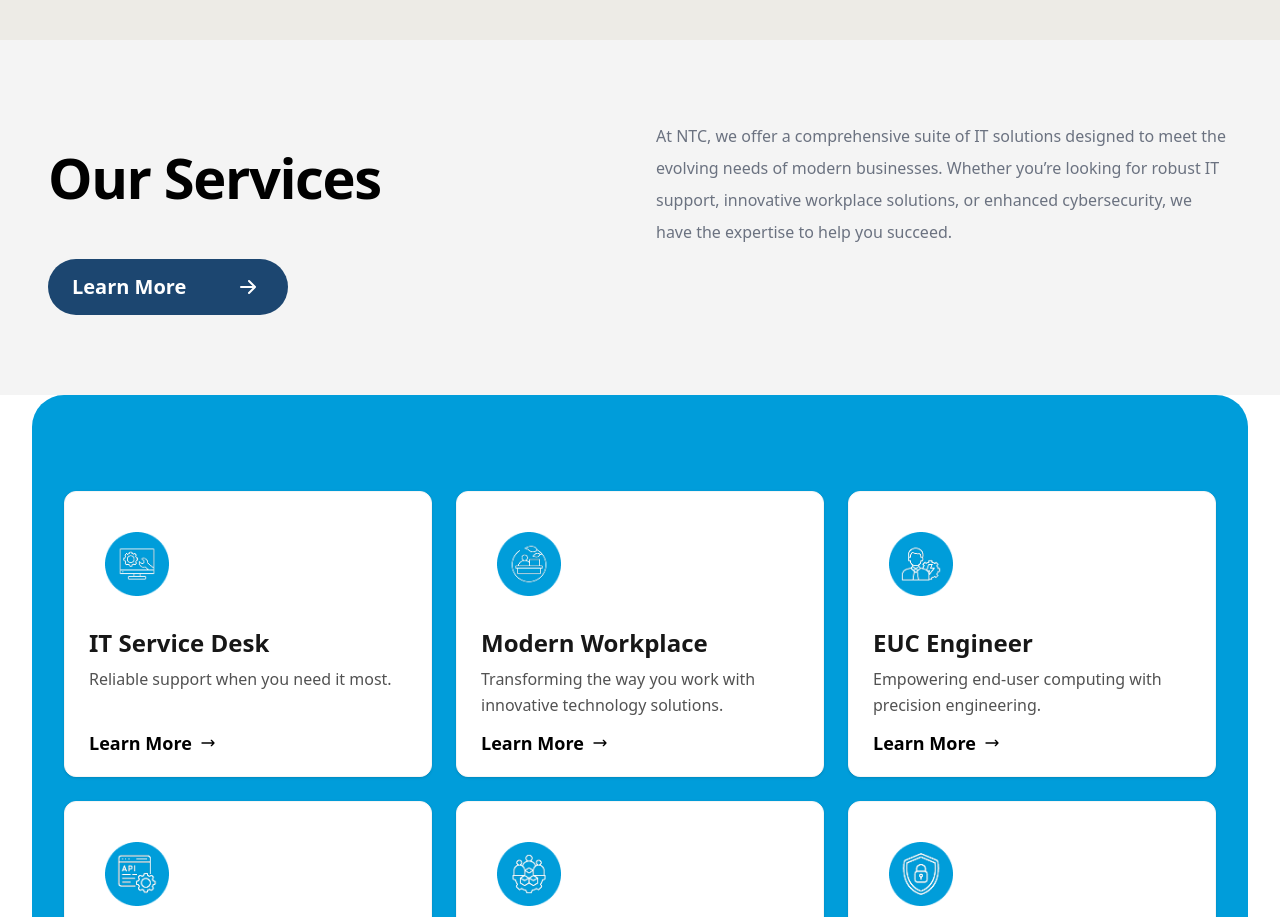
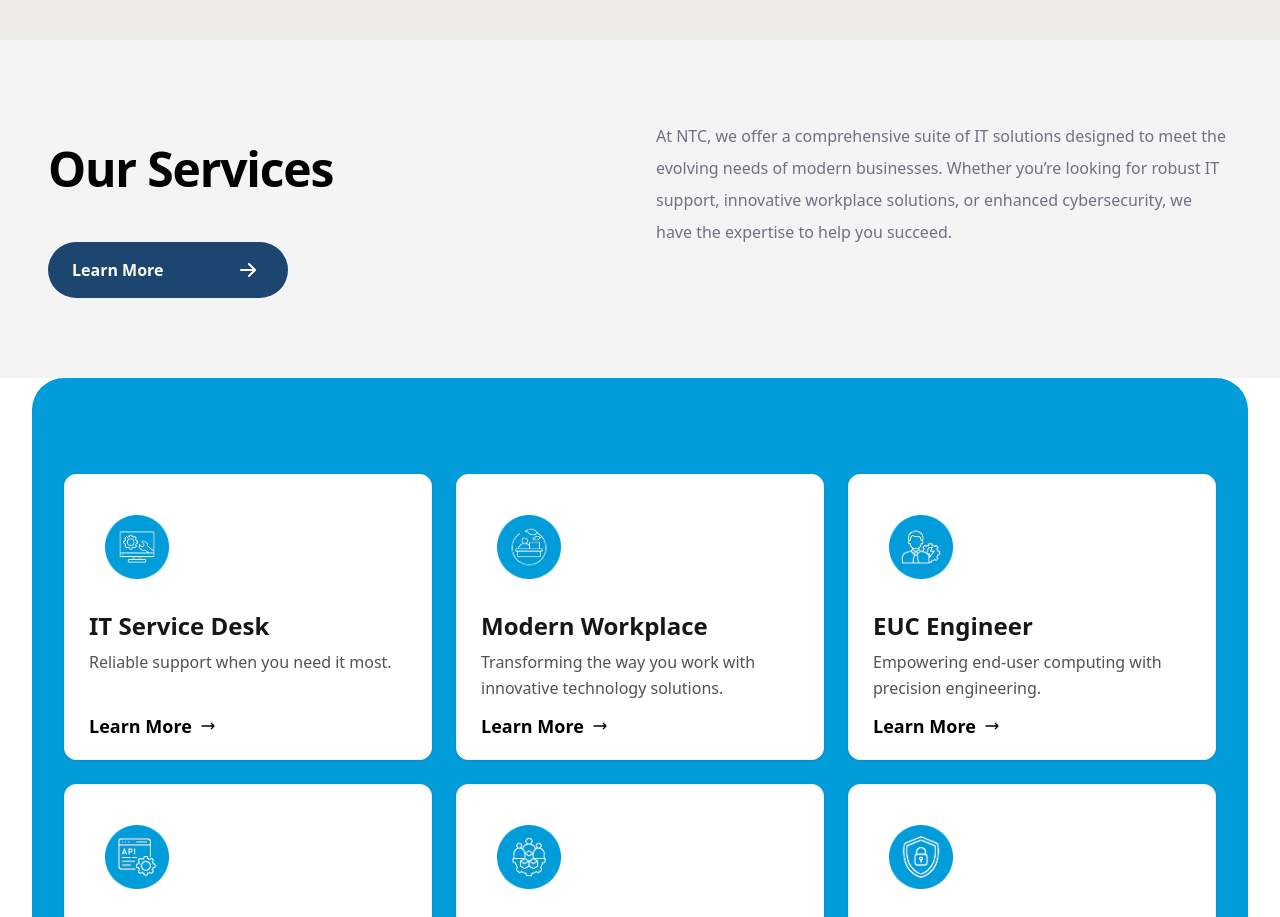
Before and after one commit to harshad-kakadiya/ntc_website, a Next.js app: page / in a window 1280 px wide. Shown: the part 1280-2197 px from the top of the page. Built offline with nearby package versions, Linux system fonts and the light colour scheme.

Commit message:
initial commit

```diff
--- a/src/components/ServicesSection.tsx
+++ b/src/components/ServicesSection.tsx
@@ -47,13 +47,13 @@ export default function ServicesSection({
 
                     {/* LEFT SIDE */}
                     <div>
-                        <h2 className="text-[42px] font-semibold leading-[2.05] tracking-tight text-black sm:text-[48px] lg:text-[56px]">
+                        <h2 className="text-[42px] font-semibold leading-[2.05] tracking-tight text-black sm:text-[48px] ">
                             {title}
                         </h2>
 
                         <Link
                             href={ctaHref}
-                            className="mt-6 inline-flex w-[240px] items-center justify-between rounded-full px-6 py-3 text-[20px] font-semibold text-white transition-all duration-200 "
+                            className="mt-6 inline-flex w-[240px] items-center justify-between rounded-full px-6 py-3 text-[16px] font-semibold text-white transition-all duration-200 "
                             style={{ backgroundColor: theme.primaryBlue }}
                         >
                             <span>{ctaText}</span>
```
